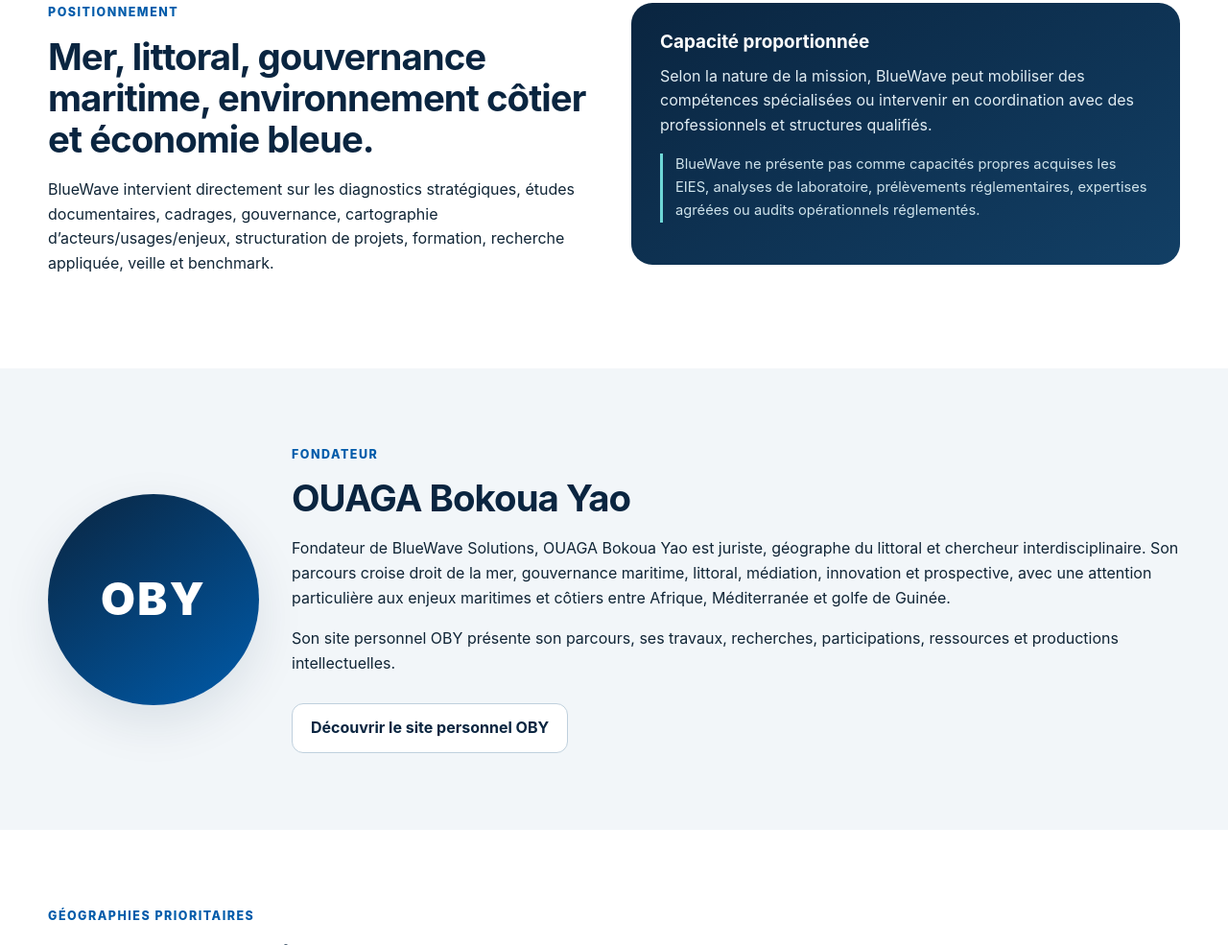
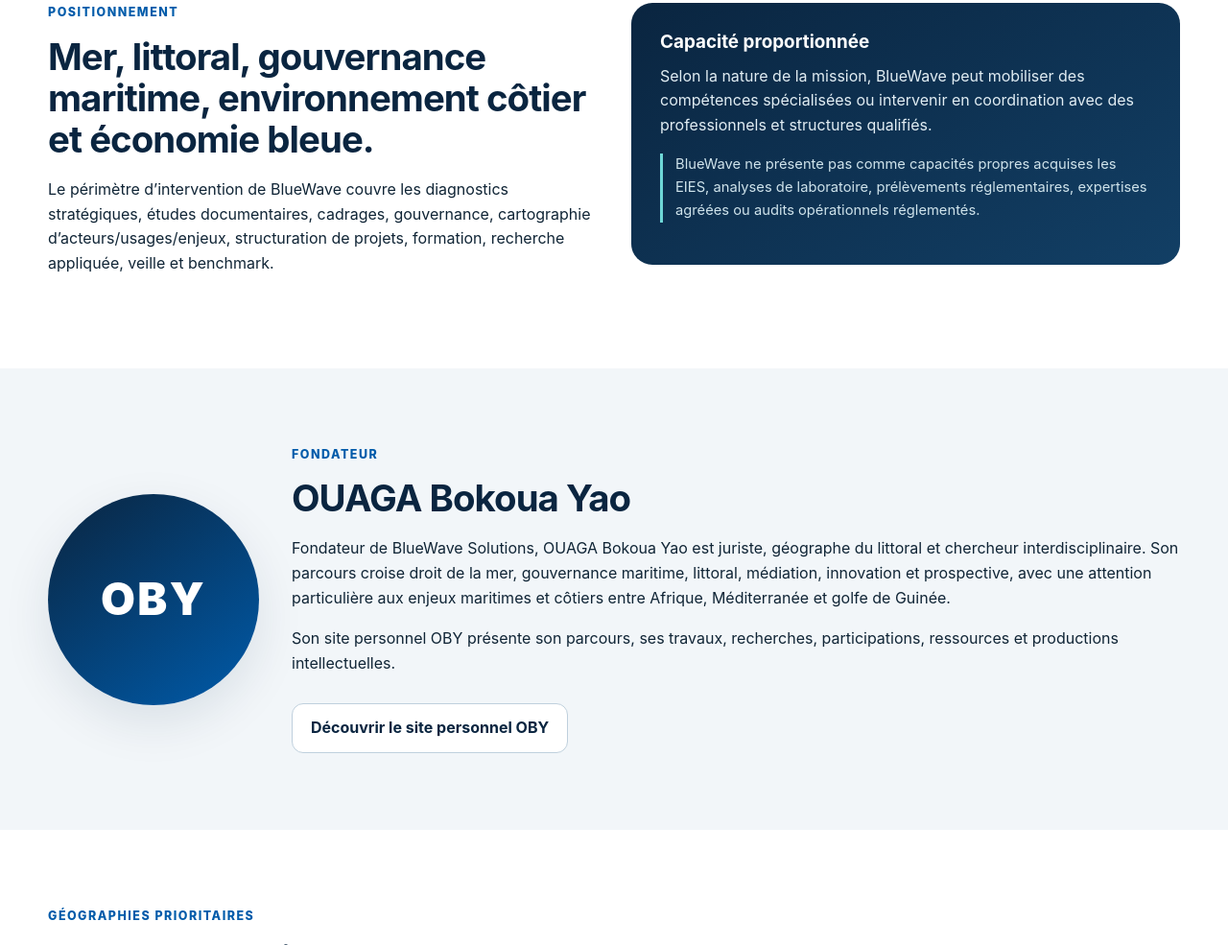
Before and after one commit to ouagabokouayao/bluewave-solutions-site, a plain HTML site: page a-propos.html in a window 1280 px wide. Shown: the part 759-1744 px from the top of the page at 96% size. Drawn offline with Linux system fonts and the light colour scheme.

Commit message:
fix(a-propos): enoncer le perimetre d'intervention sans experience acquise
« BlueWave intervient directement sur les diagnostics strategiques, ... »
devient
« Le perimetre d'intervention de BlueWave couvre les diagnostics
strategiques, ... ».

La liste des champs est identique. Seule la formulation change : elle
decrit desormais un perimetre et non une intervention deja conduite.
Aucune experience acquise n'est creee, aucun autre positionnement n'est
touche.

```diff
--- a/a-propos.html
+++ b/a-propos.html
@@ -6,7 +6,7 @@
 <nav class="nav-links" id="nav-links" aria-label="Navigation principale"><a class="" href="index.html">Accueil</a><a class="" href="solutions.html">Solutions</a><a class="" href="methode.html">Méthode</a><a class="" href="preuves-demonstrateurs.html">Preuves & démonstrateurs</a><a class="" href="mediatheque.html">Médiathèque</a><a class="" href="actualites.html">Actualités</a><a class="is-active" href="a-propos.html">À propos</a><a class="nav-cta" href="qualifier-un-besoin.html">Qualifier un besoin</a></nav>
 </div></header><main id="contenu">
 <section class="page-hero"><div class="container narrow"><p class="eyebrow">À propos</p><h1>BlueWave d’abord : une structure conçue pour éclairer les projets maritimes et littoraux.</h1><p class="lead">BlueWave Solutions développe une pratique d’étude, de conseil et de recherche appliquée fondée sur la qualification des problèmes, la clarté des livrables et le contrôle des limites.</p></div></section>
-<section class="section"><div class="container geography-grid"><div><p class="eyebrow">Positionnement</p><h2>Mer, littoral, gouvernance maritime, environnement côtier et économie bleue.</h2><p>BlueWave intervient directement sur les diagnostics stratégiques, études documentaires, cadrages, gouvernance, cartographie d’acteurs/usages/enjeux, structuration de projets, formation, recherche appliquée, veille et benchmark.</p></div><div class="geo-card"><h3>Capacité proportionnée</h3><p>Selon la nature de la mission, BlueWave peut mobiliser des compétences spécialisées ou intervenir en coordination avec des professionnels et structures qualifiés.</p><p class="note">BlueWave ne présente pas comme capacités propres acquises les EIES, analyses de laboratoire, prélèvements réglementaires, expertises agréées ou audits opérationnels réglementés.</p></div></div></section>
+<section class="section"><div class="container geography-grid"><div><p class="eyebrow">Positionnement</p><h2>Mer, littoral, gouvernance maritime, environnement côtier et économie bleue.</h2><p>Le périmètre d’intervention de BlueWave couvre les diagnostics stratégiques, études documentaires, cadrages, gouvernance, cartographie d’acteurs/usages/enjeux, structuration de projets, formation, recherche appliquée, veille et benchmark.</p></div><div class="geo-card"><h3>Capacité proportionnée</h3><p>Selon la nature de la mission, BlueWave peut mobiliser des compétences spécialisées ou intervenir en coordination avec des professionnels et structures qualifiés.</p><p class="note">BlueWave ne présente pas comme capacités propres acquises les EIES, analyses de laboratoire, prélèvements réglementaires, expertises agréées ou audits opérationnels réglementés.</p></div></div></section>
 <section class="section alt"><div class="container founder-grid"><div class="founder-monogram" aria-hidden="true">OBY</div><div><p class="eyebrow">Fondateur</p><h2>OUAGA Bokoua Yao</h2><p>Fondateur de BlueWave Solutions, OUAGA Bokoua Yao est juriste, géographe du littoral et chercheur interdisciplinaire. Son parcours croise droit de la mer, gouvernance maritime, littoral, médiation, innovation et prospective, avec une attention particulière aux enjeux maritimes et côtiers entre Afrique, Méditerranée et golfe de Guinée.</p><p>Son site personnel OBY présente son parcours, ses travaux, recherches, participations, ressources et productions intellectuelles.</p><div class="actions"><a class="button secondary" href="https://ouagabokouayao.github.io/oby-site-academique/" target="_blank" rel="noopener noreferrer">Découvrir le site personnel OBY</a></div></div></div></section>
 <section class="section"><div class="container"><div class="section-heading"><p class="eyebrow">Géographies prioritaires</p><h2>Une même exigence, des contextes différents.</h2></div><div class="geo-two"><article><h3>France / Méditerranée</h3><p>Projets littoraux et maritimes, adaptation, interfaces port-territoire, gouvernance des usages, planification et structuration de projets.</p></article><article><h3>Côte d’Ivoire / Afrique de l’Ouest</h3><p>Gouvernance maritime, vulnérabilité côtière, lagunes et littoral, économie bleue, structuration de projets et recherche appliquée.</p><p class="note">Géographie prioritaire ≠ implantation acquise. Aucun bureau local, équipe locale, agrément ou partenaire local n’est présenté comme acquis.</p></article></div></div></section>
 <section class="section cta"><div class="container cta-box"><div><p class="eyebrow">Échange</p><h2>Votre problématique entre-t-elle dans ce périmètre ?</h2></div><a class="button light" href="qualifier-un-besoin.html">Qualifier un besoin</a></div></section></main><footer class="site-footer"><div class="container footer-grid">
```
